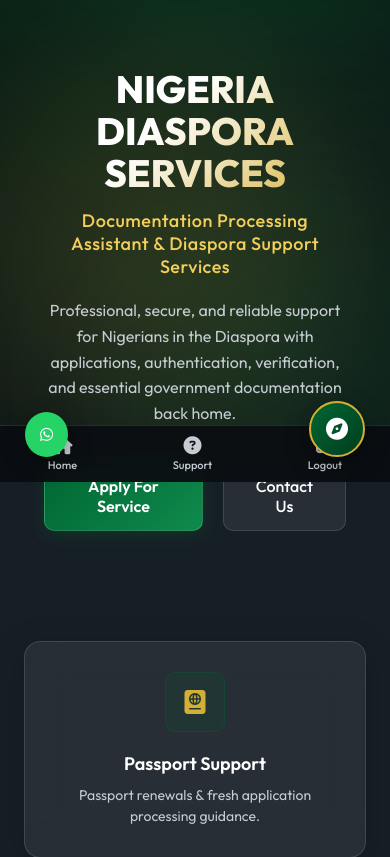
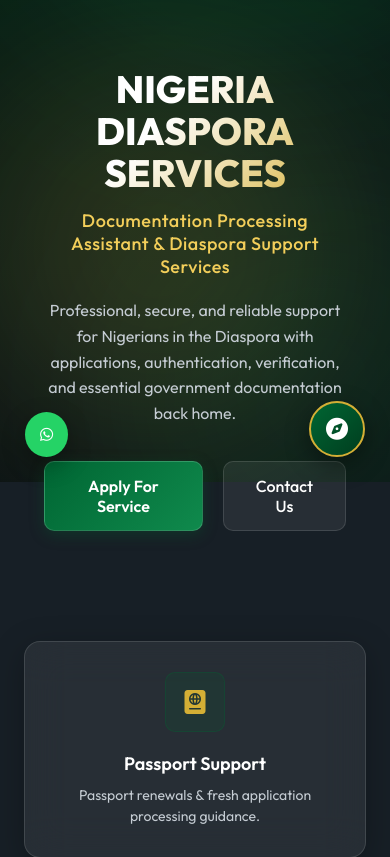
Before and after one commit to aminahausawi10-max/NDS, a PHP site: page / in a window 390 px wide; the page is wider, and only the part inside the window is pictured. Shown: the part 362-1219 px from the top of that part. Run offline with PHP 8.4, Linux system fonts and the light colour scheme.

Commit message:
Hide portal bottom navigation on non-dashboard views to prevent homepage clutter

```diff
--- a/public/app.js
+++ b/public/app.js
@@ -351,6 +351,16 @@ function routeApp() {
     loadPortalData();
   } else if (cleanHash === '#admin-dashboard') {
     loadAdminDashboard();
+  }
+
+  // Show or hide bottom nav depending on active portal/dashboard views
+  const bottomNav = document.querySelector('.portal-bottom-nav');
+  if (bottomNav) {
+    if (cleanHash === '#portal' || cleanHash === '#admin-dashboard') {
+      bottomNav.classList.add('active-view');
+    } else {
+      bottomNav.classList.remove('active-view');
+    }
   }
 }
 
--- a/public/style.css
+++ b/public/style.css
@@ -1738,7 +1738,7 @@ select option {
 
 /* Mobile Portal Bottom Nav Bar */
 .portal-bottom-nav {
-  display: none;
+  display: none !important;
   background: rgba(11, 14, 18, 0.95);
   backdrop-filter: blur(10px);
   border-top: 1px solid var(--glass-border);
@@ -1773,8 +1773,8 @@ select option {
 }
 
 @media (max-width: 768px) {
-  .portal-bottom-nav {
-    display: flex;
+  .portal-bottom-nav.active-view {
+    display: flex !important;
   }
   .portal-sidebar {
     display: none;
```
